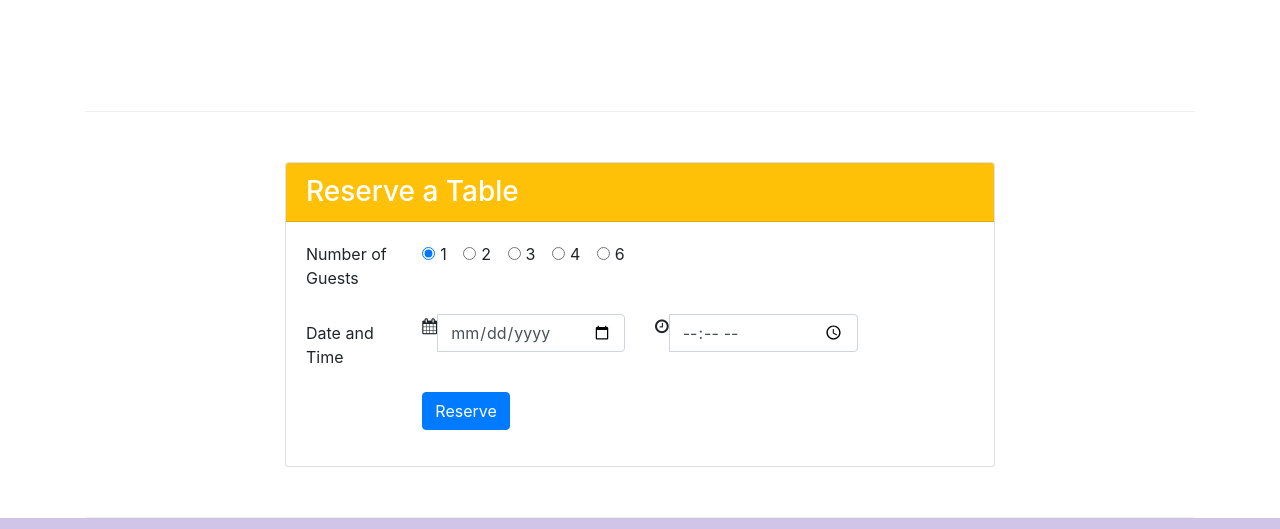
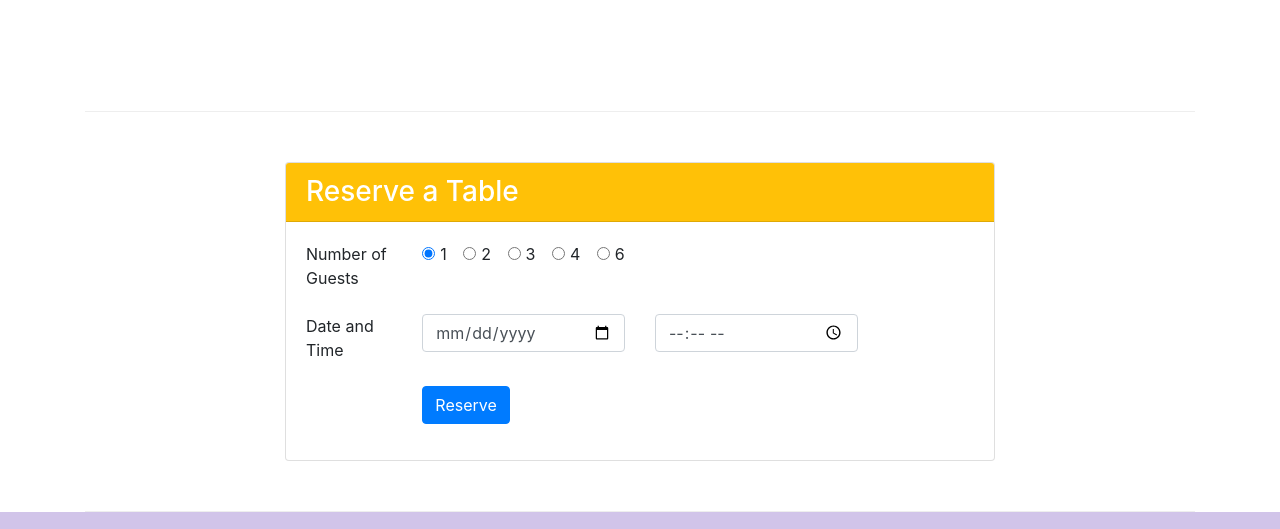
Before and after one commit to godazu/ConFusion, a website: page index.html in a window 1280 px wide. Shown: the part 1422-1951 px from the top of the page. Drawn offline with nearby package versions, Linux system fonts and the light colour scheme.

Commit message:
First Commit

```diff
--- a/index.html
+++ b/index.html
@@ -141,27 +141,18 @@
                                 </div>
                             </div>
                             <div class="form-group row">
-                                <label for="date" class="col-12 col-sm-12 col-md-2 col-form-label">Date and Time</label>
-                                <div class="col-12 col-sm-12 col-md-4">
-                                    <div class="input-group">
-                                        <div class="input-group-addon">
-                                            <i class="fa fa-calendar"></i>
-                                        </div>
-                                        <input type="date" class="form-control" id="date" name="date" placeholder="Date">
-                                    </div>
-                                </div>
-                                <div class="col-12 col-sm-12 col-md-4">
-                                    <div class="input-group">
-                                        <div class="input-group-addon">
-                                            <i class="fa fa-clock-o"></i>
-                                        </div>
-                                        <input type="time" class="form-control" id="time" name="time" placeholder="Time">
-                                    </div>
-                                </div>
-                            </div>
-                            <div class="form-group row">
-                                <div class="offset-md-2 col-md-10">
-                                    <button type="submit" class="btn btn-primary">Reserve</button>
+                                <label class="col-12 col-sm-2">Date and Time</label>
+                                <div class="col-12 col-sm-4">
+                                    <input type="date" class="form-control" id="date" placeholder="Date">
+                               </div>
+                            <div class="col-12 col-sm-4">
+                                <input type="time" class="form-control" id="time" placeholder="Time">
+                           </div>
+                           </div>
+                              <div class="form-group row">
+                                <div class="col offset-0 offset-sm-2">
+                                  <button type="submit" class="btn btn-primary">Reserve</button>
+
                                 </div>
                             </div>
                         </form>
--- a/package.json
+++ b/package.json
@@ -3,7 +3,7 @@
   "version": "1.0.0",
   "main": "index.html",
   "dependencies": {
-    "bootstrap": "^4.6.0",
+    "bootstrap": "^4.6.1",
     "bootstrap-social": "^5.1.1",
     "font-awesome": "^4.7.0",
     "jquery": "^3.6.0",
```
Also changed, not shown: 1 other file.
